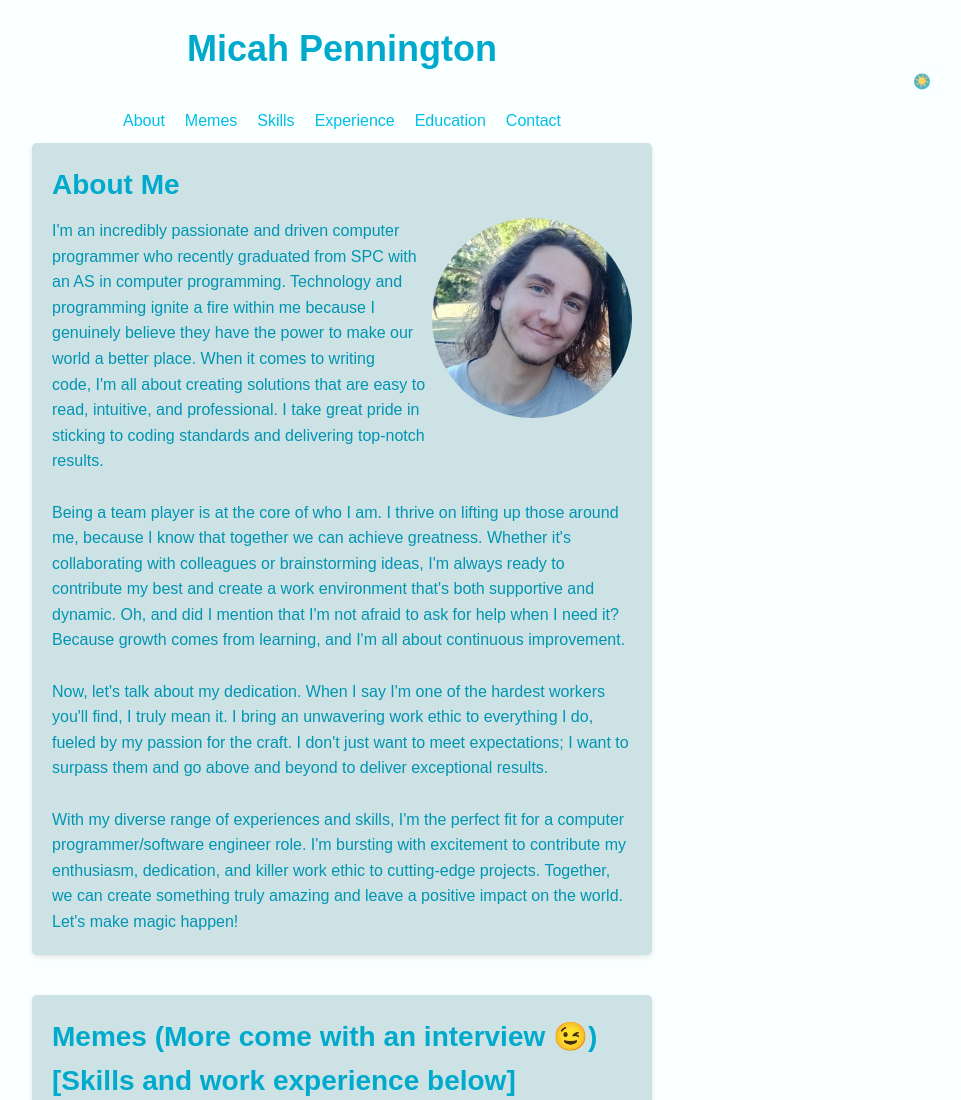
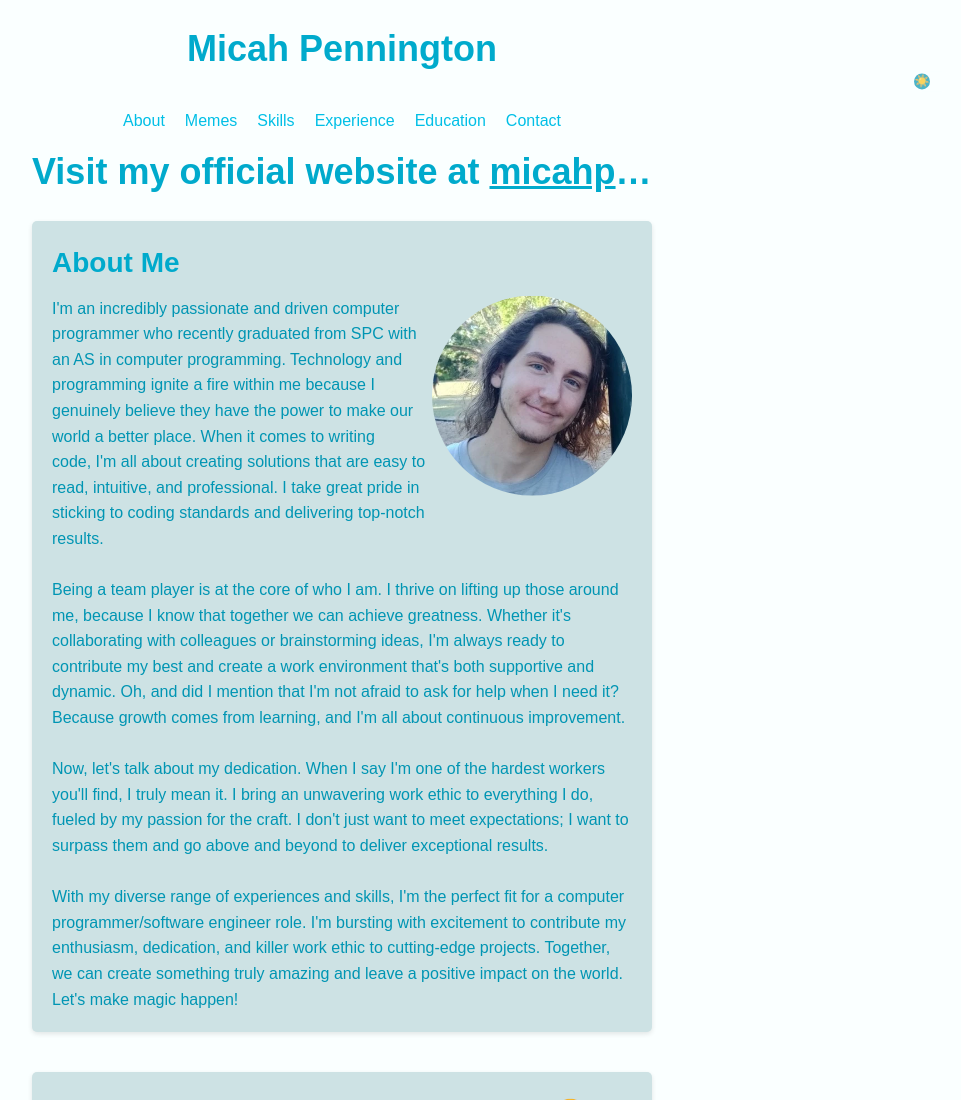
Before and after one commit to Exogenex/exogenex.github.io, a plain HTML site: page index.html in a window 1280 px wide. Shown: the top 1100 px of the page, without its empty margins (298-1259 px from the left). Drawn offline with Linux system fonts and the light colour scheme.

Commit message:
Add link to official site

```diff
--- a/index.html
+++ b/index.html
@@ -24,6 +24,7 @@
                 for="dark-mode-toggle"></label></div>
     </header>
     <main>
+        <h1>Visit my official website at <a href="https://micahpennington.com">micahpennington.com</a></h1>
         <section id="about">
             <h2>About Me</h2>
             <div class="profile-picture"><img alt="Profile Picture" height="360" src="images/profile-picture.webp"
```
